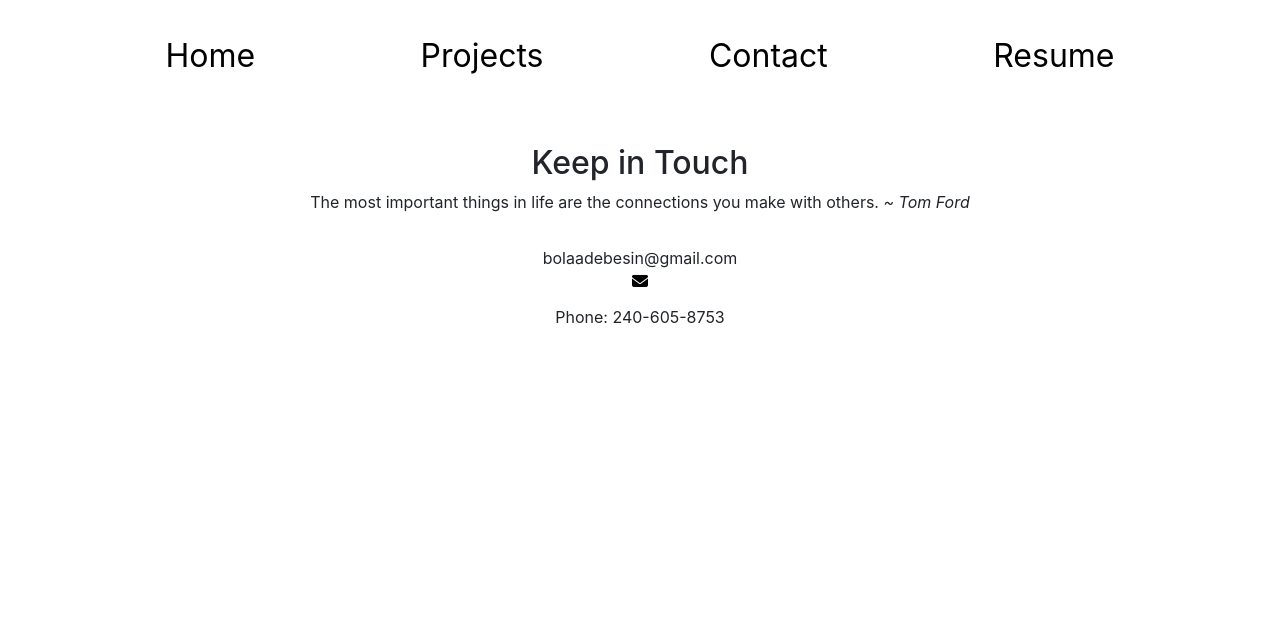
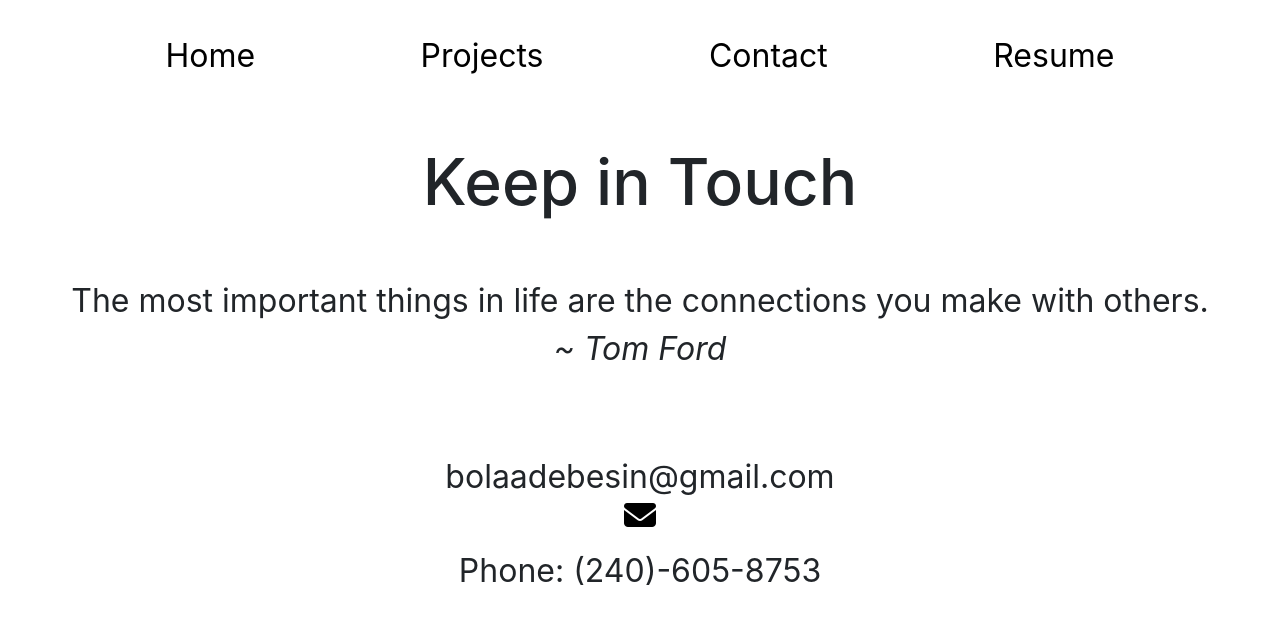
Before and after one commit to MobolanleAdebesin/MobolanleAdebesin.github.io, a React (Create React App) app: page /Contact in a window 1280 px wide. Shown: the top 624 px of the page. Built offline with nearby package versions, Linux system fonts and the light colour scheme.

Commit message:
Added media query for contact page at 768px

```diff
--- a/src/components/Contact.css
+++ b/src/components/Contact.css
@@ -15,3 +15,20 @@
 .fa-envelope {
   margin-bottom: 1rem;
 }
+
+@media all and (min-width: 768px) {
+  .Contact-header {
+    font-size: 4rem;
+  }
+  .Contact-quote {
+    font-size: 2rem;
+    padding: 3rem;
+  }
+  .fa-envelope {
+    font-size: 2rem;
+  }
+  .Contact-email,
+  .Contact-phone {
+    font-size: 2rem;
+  }
+}
--- a/src/components/Contact.js
+++ b/src/components/Contact.js
@@ -5,8 +5,8 @@ class Contact extends Component {
   render() {
     return (
       <div className="Contact">
-        <h2> Keep in Touch</h2>
-        <blockquote>
+        <h2 className="Contact-header"> Keep in Touch</h2>
+        <blockquote className="Contact-quote">
           The most important things in life are the connections you make with
           others. <cite> ~ Tom Ford</cite>
         </blockquote>
@@ -22,11 +22,7 @@ class Contact extends Component {
             <i className="fa fa-envelope"></i>
           </span>
         </a>
-        <p className="Contact-phone">Phone: 240-605-8753</p>
-        {/* <p className="Contact-paragraph">
-          Click the icon below to send me a message. I will respond as soon as
-          possible.
-        </p> */}
+        <p className="Contact-phone">Phone: (240)-605-8753</p>
       </div>
     );
   }
```
